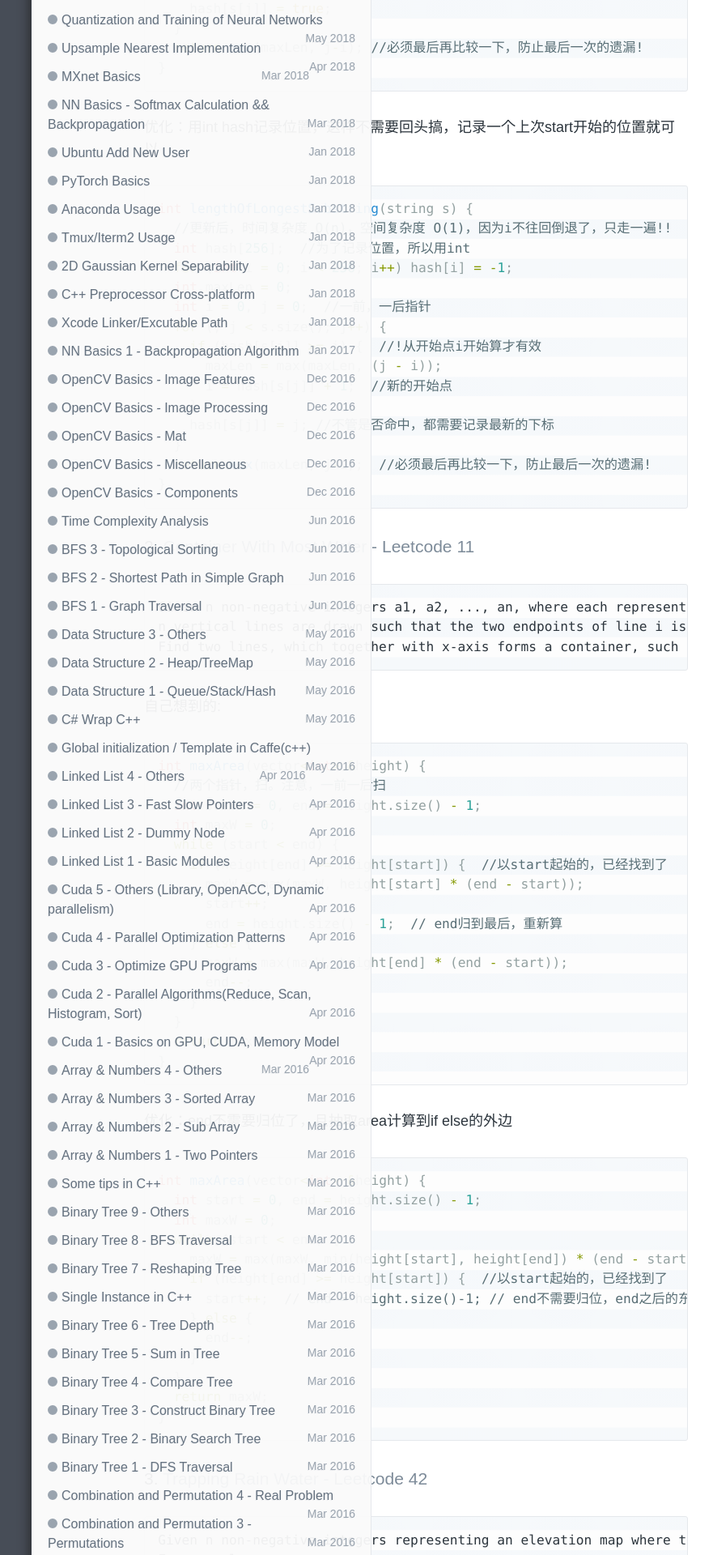
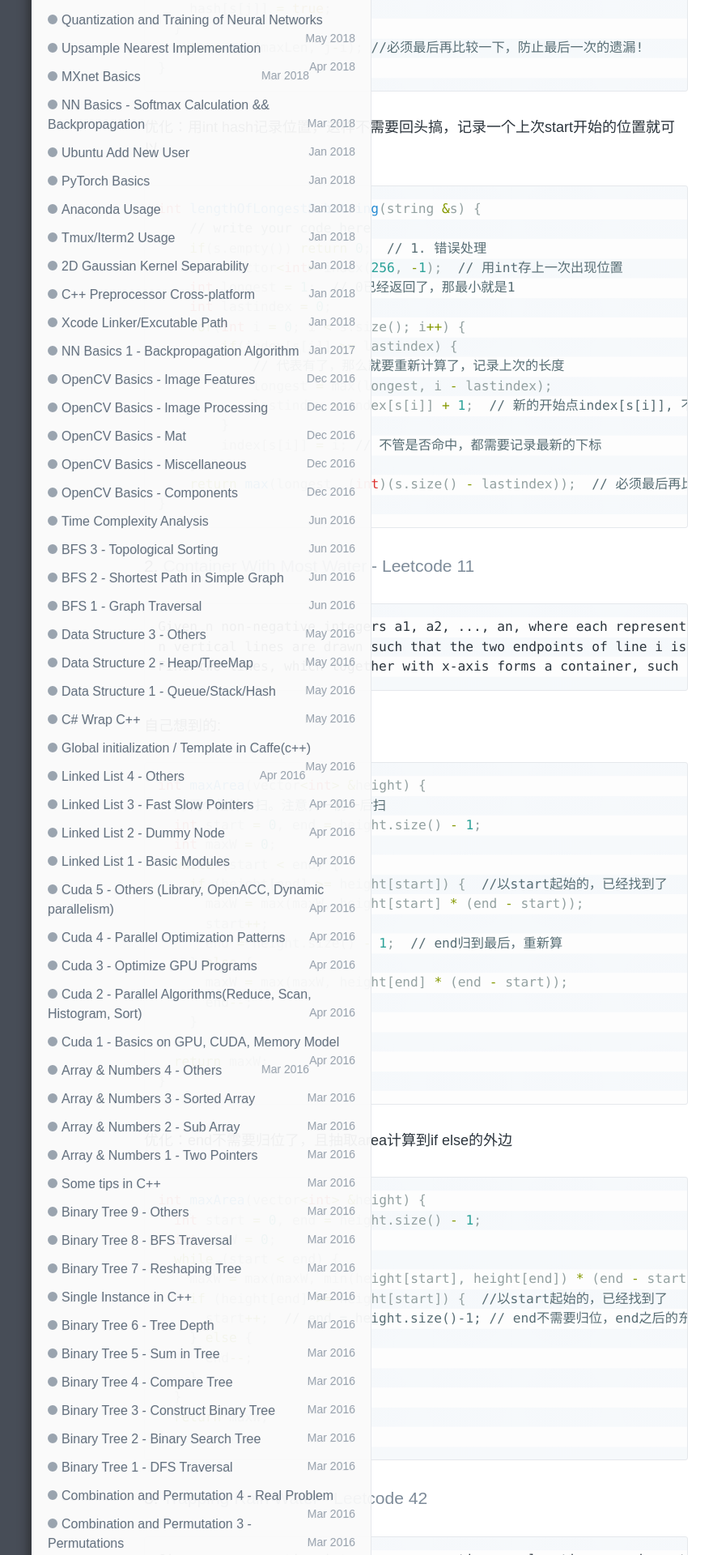
Before and after one commit to wykvictor/wykvictor.github.io, a Jekyll site: the page built from _posts/algorithm/2016-03-30-Array-Numbers-4.md, in a window 1280 px wide. Shown: the part 756-2676 px from the top of the page at 81% size, without its empty margins (126-1007 px from the left). Built offline with Jekyll 4.4.1, drawn with Linux system fonts in a browser that asks for light colours.

```diff
--- a/_posts/algorithm/2016-03-30-Array-Numbers-4.md
+++ b/_posts/algorithm/2016-03-30-Array-Numbers-4.md
@@ -37,20 +37,21 @@
 {% endhighlight %}
 优化：用int hash记录位置，这样不需要回头搞，记录一个上次start开始的位置就可以
 {% highlight C++ %}
-int lengthOfLongestSubstring(string s) {
-  //更新后，时间复杂度 O(n)，空间复杂度 O(1)，因为i不往回倒退了，只走一遍!!
-  int hash[256];  //为了记录位置，所以用int
-  for (int i = 0; i < 256; i++) hash[i] = -1;
-  int maxLen = 0;
-  int i = 0, j = 0;  //一前，一后指针
-  for (; j < s.size(); j++) {
-    if (hash[s[j]] >= i) {  //!从开始点i开始算才有效
-      maxLen = max(maxLen, (j - i));
-      i = hash[s[j]] + 1;  //新的开始点
+int lengthOfLongestSubstring(string &s) {
+    // write your code here
+    if(s.empty()) return 0;  // 1. 错误处理
+    std::vector<int> index(256, -1);  // 用int存上一次出现位置
+    int longest = 1;  // 0已经返回了，那最小就是1
+    int lastindex = 0;
+    for(int i = 0; i < s.size(); i++) {
+        if(index[s[i]] >= lastindex) {
+            // 代表有了，那么就要重新计算了，记录上次的长度
+            longest = max(longest, i - lastindex);
+            lastindex = index[s[i]] + 1;  // 新的开始点index[s[i]], 不是last index!!
+        }
+        index[s[i]] = i; // 不管是否命中，都需要记录最新的下标
     }
-    hash[s[j]] = j; //不管是否命中，都需要记录最新的下标
-  }
-  return max(maxLen, j-i);  //必须最后再比较一下，防止最后一次的遗漏!
+    return max(longest, (int)(s.size() - lastindex));  // 必须最后再比较一下，防止最后一次的遗漏!如bba
 }
 {% endhighlight %}
 
```
Also changed, not shown: _posts/programming/2016-4-5-Cuda-3.md (+5 -0 lines).
